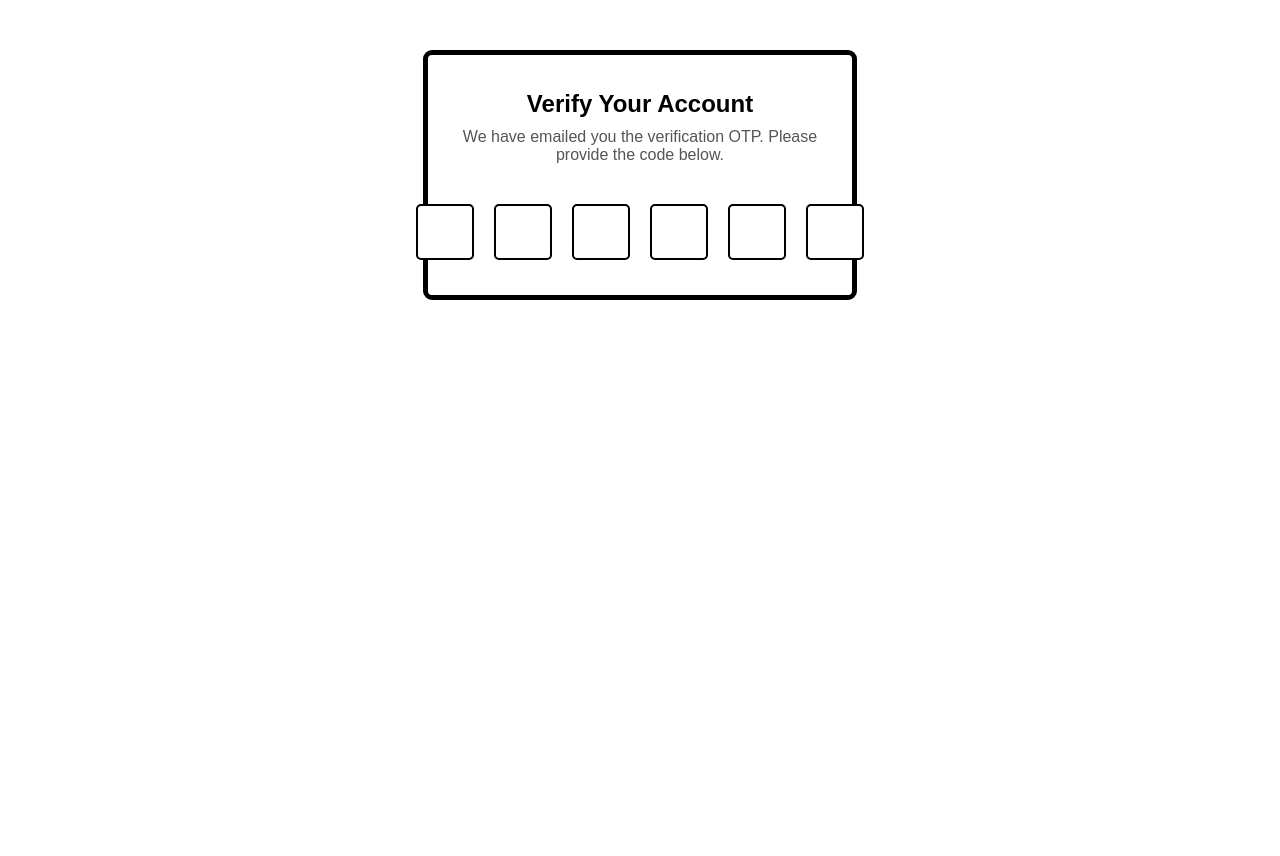
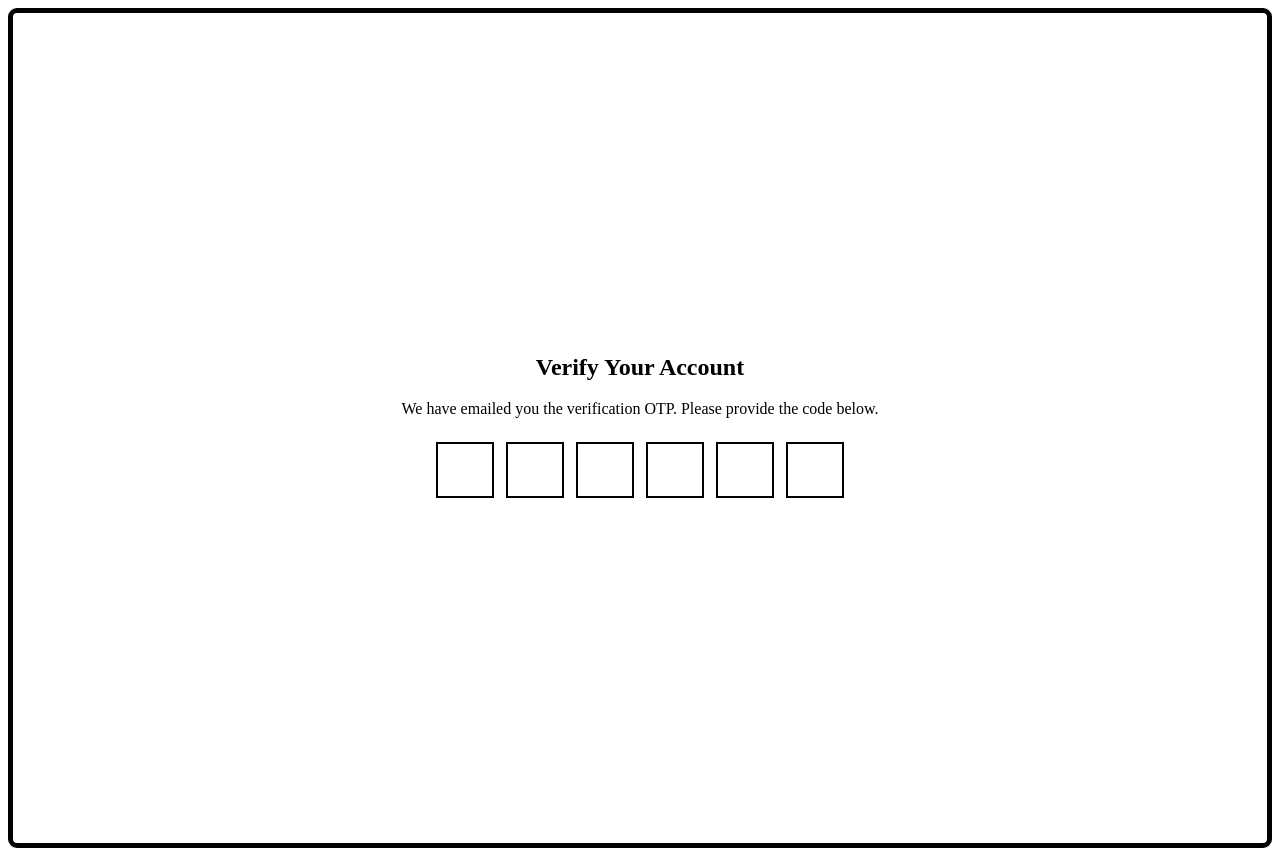
Before and after one commit to acciojob/OTP-mitkari49, a website: page main.html in a window 1280 px wide. Before the commit the page ends 800 px from the top, so only its background shows below. Drawn offline with Linux system fonts and the light colour scheme.

Commit message:
created a submission

```diff
--- a/main.html
+++ b/main.html
@@ -1,10 +1,13 @@
 <!DOCTYPE html>
-
-<html>
+<html lang="en">
 
 <head>
+  <meta charset="UTF-8">
+  <meta http-equiv="X-UA-Compatible" content="IE=edge">
+  <meta name="viewport" content="width=device-width, initial-scale=1.0">
   <link rel="stylesheet" href="styles.css">
-  <title>OTP Verification</title> </head>
+  <title>OTP Verification</title>
+</head>
 
 <body>
   <div class="container">
@@ -15,14 +18,15 @@
       We have emailed you the verification OTP. Please provide the code below.
     </div>
 
-     <div class="code-container">
+    <div class="code-container">
       <input class="code" id="c1" maxlength="1" oninput="handleInput(this)" onkeydown="handleBackspace(event, this)">
       <input class="code" id="c2" maxlength="1" oninput="handleInput(this)" onkeydown="handleBackspace(event, this)">
       <input class="code" id="c3" maxlength="1" oninput="handleInput(this)" onkeydown="handleBackspace(event, this)">
       <input class="code" id="c4" maxlength="1" oninput="handleInput(this)" onkeydown="handleBackspace(event, this)">
       <input class="code" id="c5" maxlength="1" oninput="handleInput(this)" onkeydown="handleBackspace(event, this)">
       <input class="code" id="c6" maxlength="1" oninput="handleInput(this)" onkeydown="handleBackspace(event, this)">
-	 </div>
+    </div>
+  </div>
 
   <script type="text/javascript" src="./script.js"></script>
 </body>
--- a/styles.css
+++ b/styles.css
@@ -3,40 +3,22 @@
   border-radius: 9px;
   padding: 15px 12px;
   text-align: center;
-  max-width: 400px;
-  margin: 50px auto; /* Center the container */
-  font-family: Arial, sans-serif; /* Added font for better readability */
-}
-
-#verification_heading h2 {
-  margin-bottom: 10px;
-}
-
-#verification_subtext {
-  margin-bottom: 20px;
-  font-size: 16px;
-  color: #555;
-}
-
-.code-container {
   display: flex;
+  flex-direction: column;
+  align-items: center;
   justify-content: center;
-  gap: 10px;
-  padding: 20px;
+  height: 100vh; /* Ensures the container is vertically centered */
 }
 
 input.code {
   width: 50px;
   height: 50px;
+  margin: 4px;
+  border: 2px solid black;
   font-size: 24px;
   text-align: center;
-  border: 2px solid #000;
-  border-radius: 5px;
-  outline: none;
-  margin: 0 5px;
-  transition: border-color 0.3s;
 }
 
-input.code:focus {
-  border-color: #007bff;
+.code-container {
+  padding: 20px;
 }
```
